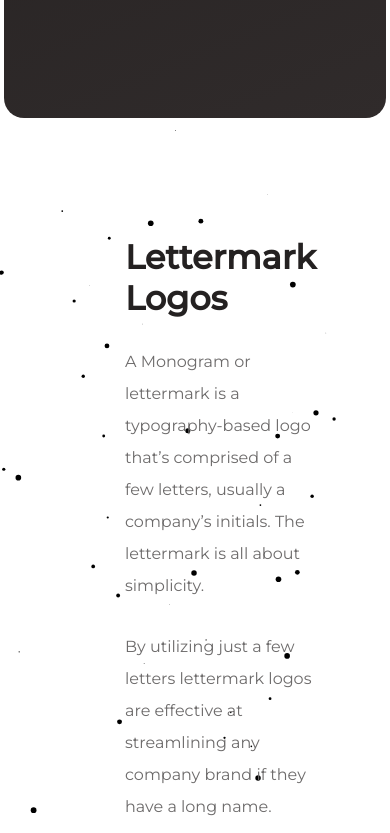
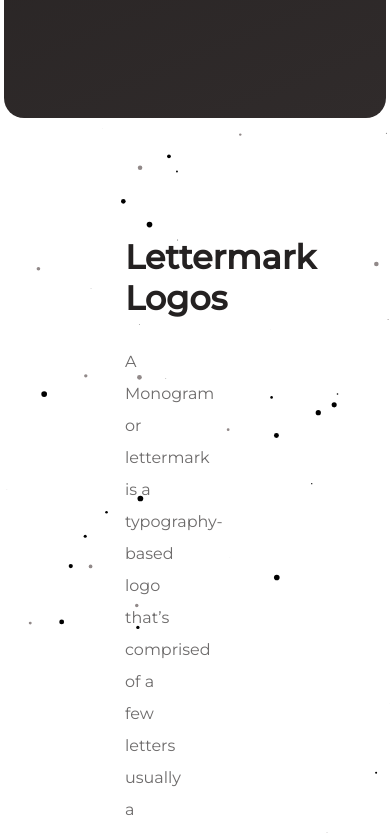
Before and after one commit to KushalUpreti/Nytelock, a React (Create React App) app: page / in a window 390 px wide. Shown: the part 1742-2575 px from the top of the page. Built offline with nearby package versions, Linux system fonts and the light colour scheme; grey boxes are pictures that could not be loaded.

Commit message:
Fixed a bug where canvas would disrupt responsiveness of site

```diff
--- a/package.json
+++ b/package.json
@@ -2,6 +2,7 @@
   "name": "nytelock",
   "version": "0.1.0",
   "private": true,
+  "homepage": "http://KushalUpreti.github.io/Nytelock",
   "dependencies": {
     "@testing-library/jest-dom": "^5.14.1",
     "@testing-library/react": "^11.2.7",
@@ -16,7 +17,9 @@
     "start": "react-scripts start",
     "build": "react-scripts build",
     "test": "react-scripts test",
-    "eject": "react-scripts eject"
+    "eject": "react-scripts eject",
+    "predeploy": "npm run build",
+    "deploy": "gh-pages -d build"
   },
   "eslintConfig": {
     "extends": [
--- a/src/App.js
+++ b/src/App.js
@@ -2,7 +2,6 @@ import { useEffect, useRef, useState } from 'react';
 import './App.css';
 import Header from './Components/Header/Header';
 import LogoStyleContainer from './Components/LogoStyleContainer/LogoStyleContainer';
-import Canvas from './Components/Canvas/Canvas';
 import TextContent from './Components/TextContent/TextContent';
 
 import { BrowserRouter } from 'react-router-dom';
@@ -10,6 +9,13 @@ import { BrowserRouter } from 'react-router-dom';
 function App() {
   const [scrollingDown, setScrollingDown] = useState(false);
   const [isFixed, setIsFixed] = useState(true);
+  const [textLogo, setTextLogo] = useState({
+    title: "Lettermark Logos",
+    para1: "A Monogram or lettermark is a typography-based logo that’s comprised of a few letters " +
+      "usually a company’s initials. The lettermark is all about simplicity.",
+    para2: "By utilizing just a few letters lettermark logos are effective at streamlining any company brand if they have a long name. ",
+    logoLink: "https://nytelock.com/wp-content/uploads/2021/03/Screen-Shot-2021-03-20-at-12.58.49-AM-1536x503.png"
+  })
   const scrollRef = useRef();
 
   useEffect(() => {
@@ -31,15 +37,93 @@ function App() {
     scrollRef.current = st;
   }
 
+  function textLogoHandler(link) {
+    let obj;
+    switch (link) {
+      case "#ll":
+        obj = {
+          title: "Lettermark Logos",
+          para1: "A Monogram or lettermark is a typography-based logo that’s comprised of a few letters " +
+            "usually a company’s initials. The lettermark is all about simplicity.",
+          para2: "By utilizing just a few letters lettermark logos are effective at streamlining any company brand if they have a long name. ",
+          logoLink: "https://nytelock.com/wp-content/uploads/2021/03/Screen-Shot-2021-03-20-at-12.58.49-AM-1536x503.png"
+        }
+        break;
+
+      case "#wl":
+        obj = {
+          title: "Wordmark Logos",
+          para1: "Similar to a lettermark, a wordmark or logotype is a font-based logo that focuses on a business’ name alone. Think Visa and Coca-Cola. Wordmark logos work" +
+            " really well when a company has a succinct and distinct name. Google’s logo is a great example of this. " +
+            "The name itself is catchy and memorable so, when combined with strong typography, the logo helps create strong brand recognition.",
+          para2: "",
+          logoLink: "https://nytelock.com/wp-content/uploads/2021/03/Screen-Shot-2021-03-20-at-1.03.05-AM-768x251.png"
+        }
+        break;
+
+      case "#pml":
+        obj = {
+          title: "Pictorial Mark Logos",
+          para1: "A pictorial mark (sometimes called brand mark or logo symbol) is an icon—or graphic-based logo. It’s probably the image that " +
+            " comes to mind when you think “logo”: the iconic Apple logo, the Twitter bird, the Target bullseye. Each of these companies’ logos is " +
+            " so emblematic, and each brand so established, that the mark alone is instantly recognizable. ",
+          para2: "A true brand mark is only an image. Because of this, it can be a tricky logo type for new companies, or those without strong brand recognition, to use.",
+          logoLink: "https://nytelock.com/wp-content/uploads/2021/03/Screen-Shot-2021-03-20-at-1.04.56-AM-1536x500.png"
+        }
+        break;
+
+      case "#aml":
+        obj = {
+          title: "Abstract Mark Logos",
+          para1: "An abstract mark is a specific type of pictorial logo. Instead of being a recognizable image—like an apple or a bird—it’s an " +
+            " abstract geometric form that represents your business. A few famous examples include the BP starburst-y logo, the Pepsi divided circle and the strip-y Adidas flower. ",
+          para2: "Like all logo symbols, abstract marks work really well because they condense your brand into a single image. However, instead of" +
+            " being restricted to a picture of something recognizable, abstract logos allow you to create something truly unique to represent your brand.",
+          logoLink: "https://nytelock.com/wp-content/uploads/2021/03/Screen-Shot-2021-03-20-at-1.07.50-AM-1536x500.png"
+        }
+        break;
+
+      case "#ml":
+        obj = {
+          title: "Mascot Logos",
+          para1: "Mascot logos are logos that involve an illustrated character. Often colorful, sometimes cartoonish, and most always fun, " +
+            "the mascot logo is a great way to create your very own brand spokesperson",
+          para2: "A mascot is simply an illustrated character that represents your company. Think of them as the ambassador for your business. " +
+            "Famous mascots include the Kool-Aid Man, KFC’s Colonel and PUB’s cute Water Wally. ",
+          logoLink: "https://nytelock.com/wp-content/uploads/2021/03/Screen-Shot-2021-03-20-at-1.10.49-AM-1536x490.png"
+        }
+        break;
+
+      case "#cl":
+        obj = {
+          title: "Combination Logos",
+          para1: "A combination mark is a logo comprised of a combined wordmark or lettermark and a pictorial mark, abstract mark, or mascot." +
+            " The picture and text can be laid out side-by-side, stacked on top of each other, or integrated together to create an image. ",
+          para2: "Because a name is associated with the image, a combination mark is a versatile choice, with both the text and icon or mascot working together to reinforce your brand.",
+          logoLink: "https://nytelock.com/wp-content/uploads/2021/03/Screen-Shot-2021-03-20-at-1.14.22-AM-1536x496.png"
+        }
+        break;
+
+      default:
+        obj = {
+          title: "Lettermark Logos",
+          para1: "A Monogram or lettermark is a typography-based logo that’s comprised of a few letters " +
+            "usually a company’s initials. The lettermark is all about simplicity.",
+          para2: "By utilizing just a few letters lettermark logos are effective at streamlining any company brand if they have a long name. ",
+          logoLink: "https://nytelock.com/wp-content/uploads/2021/03/Screen-Shot-2021-03-20-at-1.14.22-AM.png"
+        }
+    }
+    setTextLogo(obj);
+  }
+
   return (
     <BrowserRouter basename="/">
       <div className="App">
         <Header scrollingDown={scrollingDown} isFixed={isFixed} />
         <section className="body-section">
-          <LogoStyleContainer />
-          <TextContent />
+          <LogoStyleContainer changeContent={textLogoHandler} />
+          <TextContent content={textLogo} />
         </section>
-
       </div>
     </BrowserRouter>
   );
--- a/src/Components/Canvas/Canvas.js
+++ b/src/Components/Canvas/Canvas.js
@@ -9,8 +9,9 @@ export default function Canvas(props) {
 
     useEffect(() => {
         const ctx = canvas.current.getContext('2d');
-        ctx.canvas.width = window.innerWidth - 50;
-        ctx.canvas.height = window.innerHeight;
+        let parent = document.querySelector(".text-n-logo-container");
+        ctx.canvas.width = parent.offsetWidth;
+        ctx.canvas.height = parent.offsetHeight;
 
         document.addEventListener('mousemove', (e) => { onMouseUpdate(e, ctx, canvas) }, false);
         window.addEventListener('resize', rePaint);
@@ -18,9 +19,9 @@ export default function Canvas(props) {
         animate(ctx);
 
         function rePaint() {
-            console.log("Called");
-            ctx.canvas.width = window.innerWidth;
-            ctx.canvas.height = window.innerHeight;
+            let parent = document.querySelector(".text-n-logo-container");
+            ctx.canvas.width = parent.offsetWidth;
+            ctx.canvas.height = parent.offsetHeight;
             particles = [];
             init();
         }
@@ -83,7 +84,7 @@ export default function Canvas(props) {
             let y = Math.random() * (window.innerHeight - size * 2);
             let dirX = (Math.random() * .4) - .2;
             let dirY = (Math.random() * .4) - .2;
-            let color = 'black';
+            let color = Math.ceil(Math.random() * 2) === 1 ? 'black' : '#918989';
 
             particles.push(new Particle(x, y, dirX, dirY, size, color));
         }
--- a/src/Components/LogoStyleContainer/LogoStyleContainer.js
+++ b/src/Components/LogoStyleContainer/LogoStyleContainer.js
@@ -3,17 +3,18 @@ import AnimButton from '../AnimButton/AnimButton';
 import LogoChooser from '../LogoChooser/LogoChooser';
 import { useState } from 'react';
 
-export default function LogoStyleContainer() {
+export default function LogoStyleContainer(props) {
     const [active, setActive] = useState("#ll");
 
     const activeHandler = (logoLink) => {
         setActive(logoLink);
+        props.changeContent(logoLink);
     }
 
     return <div className="parent-logo-container">
         <div className="common-container">
             <section className="text-button-container">
-                <div className="flex-text-button-container"> {/* Flex */}
+                <div className="flex-text-button-container">
                     <div className="text-encloser">
                         <h5>HOW DO I KNOW WHICH LOGO STYLE IS RIGHT FOR ME?</h5>
                         <h2>Different Types of Logo Styles</h2>
--- a/src/Components/TextContent/TextContent.css
+++ b/src/Components/TextContent/TextContent.css
@@ -9,6 +9,8 @@
 
 .text-n-logo-container > .padded-textnlogo-container {
   padding: 0 125px;
+  max-width: 1500px;
+  margin: auto;
 }
 
 .text-n-logo-container
@@ -23,6 +25,7 @@
   > .padded-textnlogo-container
   > .flex-text-n-logo-container
   > .logo-text-content {
+  max-width: 44%;
   font-family: "Montserrat", sans-serif;
 }
 
@@ -43,7 +46,7 @@
   > .logo-image-content {
   display: flex;
   align-items: center;
-  padding-left: 40px;
+  padding-left: 100px;
 }
 
 .text-n-logo-container
--- a/src/Components/TextContent/TextContent.js
+++ b/src/Components/TextContent/TextContent.js
@@ -2,18 +2,20 @@ import './TextContent.css';
 import Canvas from '../Canvas/Canvas';
 
 export default function TextContent(props) {
+    let { title, para1, para2, logoLink } = props.content;
+
     return <section className="text-n-logo-container">
         <Canvas totalParticles={50} />
         <div className="padded-textnlogo-container">
             <div className="flex-text-n-logo-container">
                 <div className="logo-text-content">
-                    <h2>Lettermark Logos</h2>
-                    <p>A Monogram or lettermark is a typography-based logo that’s comprised of a few letters, usually a company’s initials. The lettermark is all about simplicity.</p>
+                    <h2>{title}</h2>
+                    <p>{para1}</p>
                     <br />
-                    <p>By utilizing just a few letters lettermark logos are effective at streamlining any company brand if they have a long name. </p>
+                    <p>{para2}</p>
                 </div>
                 <div className="logo-image-content">
-                    <img alt="logo-type-images" src="https://nytelock.com/wp-content/uploads/2021/03/Screen-Shot-2021-03-20-at-12.58.49-AM-1536x503.png" />
+                    <img alt="logo-type-images" src={logoLink} />
                 </div>
             </div>
         </div>
```
Also changed, not shown: 1 other file (tests, documents, lock files or other folders).
